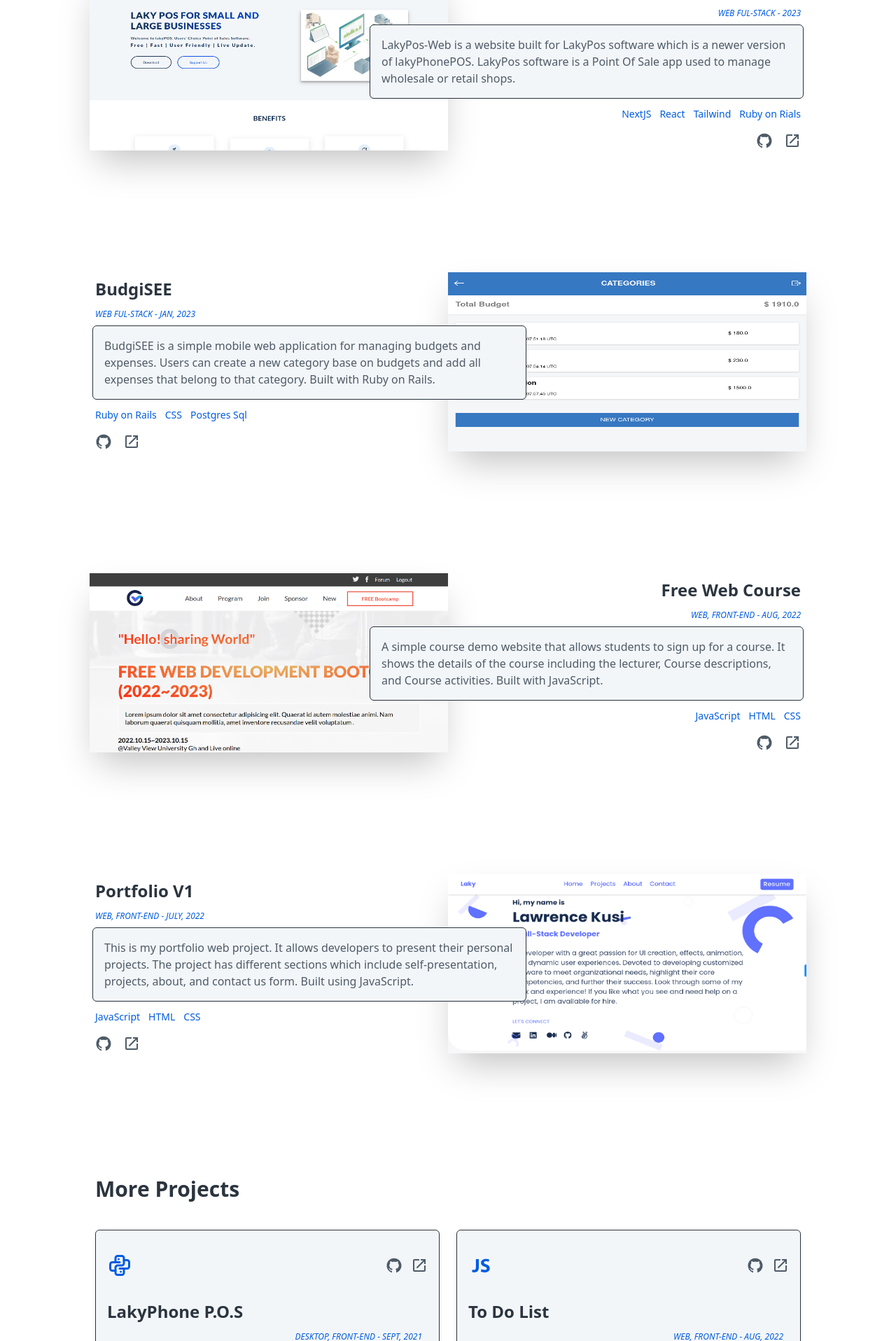
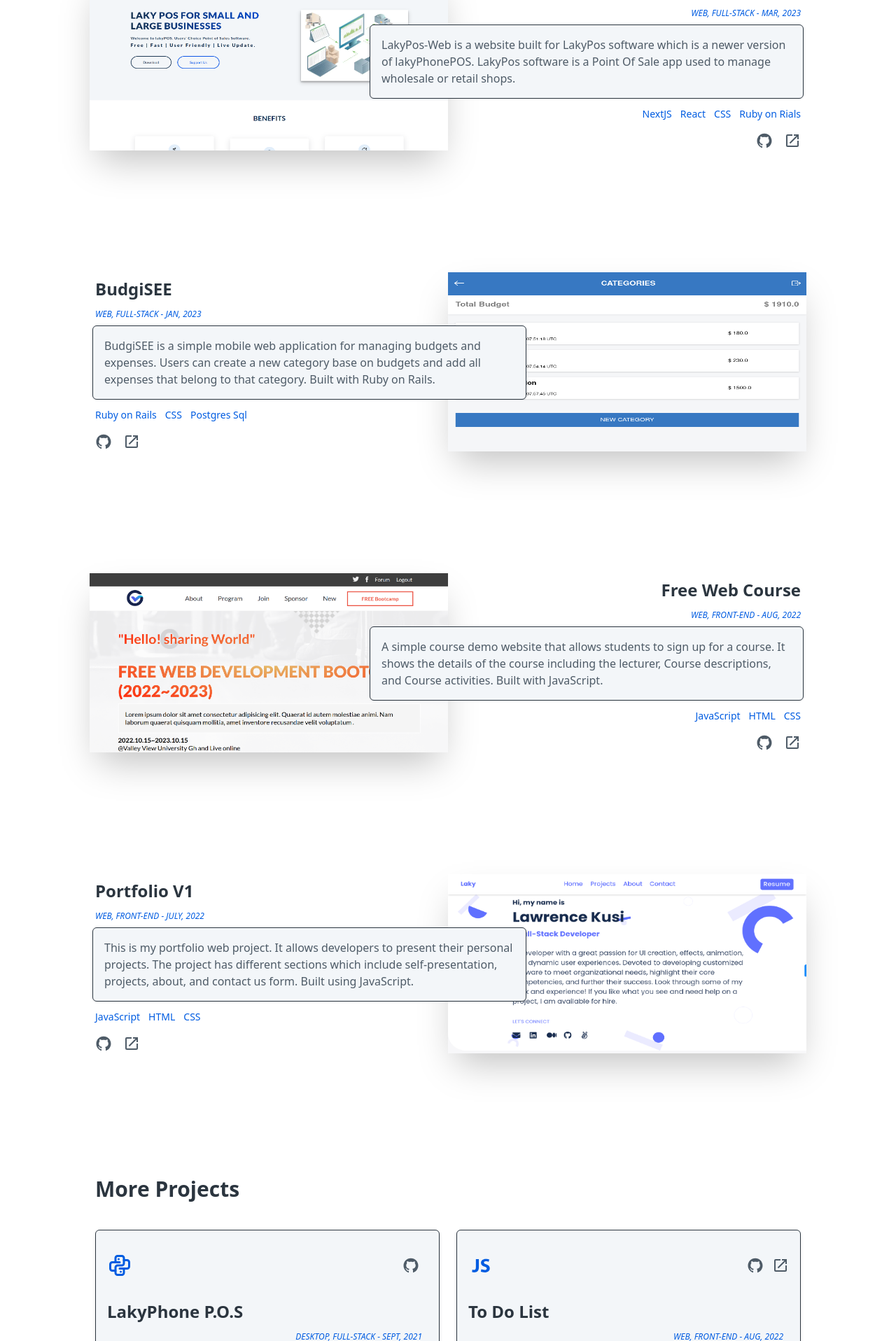
Before and after one commit to kusiLaw/porfolio_v2, a Next.js app: page / in a window 1280 px wide. Shown: the part 884-2800 px from the top of the page at 70% size. Built offline with nearby package versions, Linux system fonts and the light colour scheme; what tailwindcss-animated, tailwindcss-dark-mode would draw is missing.

Commit message:
Fix data type error
- Update resume link to pdf file

```diff
--- a/components/archive/archive.jsx
+++ b/components/archive/archive.jsx
@@ -10,8 +10,8 @@ import {DiJavascript1} from "react-icons/di"
 import { SubTile } from '../title/title';
 
 
-const Archive = ({text, title, main_tech, type="", year="", live = "", source ="", tech_stacks = []}) => {
-  console.log(main_tech)
+const Archive = ({text, title, main_tech, type="", year="", live = "", source ="", tech_stacks = []} ) => {
+
  const iconLibrary = {
     'JavaScript': () => (<DiJavascript1 />),
     'Python' : () => (<TbBrandPython />),
@@ -36,9 +36,10 @@ const Archive = ({text, title, main_tech, type="", year="", live = "", source ="
                   </Link>
               </dev>
              <dev className=' hover:dark:text-dark_accent hover:scale-110 duration-200'>
-                   <Link href={live} className=''  target='_blank'>
+                 { live.length > 0 &&  <Link href={live} className=''  target='_blank'>
                       <MdOpenInNew />
                    </Link>
+                 }
               </dev>
           </div>
       </div>
--- a/components/resume/resume.jsx
+++ b/components/resume/resume.jsx
@@ -3,7 +3,7 @@ import Link from "next/link"
 
 const Resume = ({isOpen}) => {
   return (
-   <Link href={'https://docs.google.com/document/d/1pTXjshj-gHeQ-aqIyUDYjvYG_WbaWTPRaA-69UEuj1Y/edit?usp=sharing'} className={isOpen ? 'inline-block border-2 border-dotted  mt-5 px-3 py-3  \
+   <Link href={'https://drive.google.com/file/d/1cUlp3LK7mRJ3TiUL1mKXVWYSnCGjkizi/view?usp=sharing'} className={isOpen ? 'inline-block border-2 border-dotted  mt-5 px-3 py-3  \
      border-light_accent dark:border-dark_accent text-light_accent  dark:text-dark_accent \
    hover:text-white hover:border-bg-light_accent  hover:bg-light_accent  \
     hover:dark:text-white hover:border-bg-dark_accent hover:dark:bg-dark_accent' :
@@ -11,7 +11,7 @@ const Resume = ({isOpen}) => {
    'hidden xl:inline-block border-dotted border-4 \
    border-light_accent text-light_accent dark:border-dark_accent py-1 px-3 dark:text-dark_accent \
    hover:text-white hover:border-bg-light_accent  hover:bg-light_accent  \
-    hover:dark:text-white hover:border-bg-dark_accent hover:dark:bg-dark_accent'} target="blank">{isOpen ? "Get My Resume" : "Resume"}</Link>
+    hover:dark:text-white hover:border-bg-dark_accent hover:dark:bg-dark_accent'} target="_blank">{isOpen ? "Get My Resume" : "Resume"}</Link>
   )
 }
 
--- a/data/data.json
+++ b/data/data.json
@@ -5,11 +5,11 @@
                     "img" : "/laky_web.png",
                     "text" : "LakyPos-Web is a website built for LakyPos software which is a newer version of lakyPhonePOS. LakyPos software is a Point Of Sale app used to manage wholesale or retail shops.",
                     "title" : "Laky-P.O.S",
-                    "tech_stack" : ["NextJS", "React", "Tailwind", "Ruby on Rials"],
+                    "tech_stack" : ["NextJS", "React", "CSS", "Ruby on Rials"],
                     "source" : "https://github.com/kusiLaw/lakypos_web",
                     "live" : "https://lakypos-web.vercel.app/",
-                    "type" : "Web Ful-Stack",
-                    "year" : "2023"
+                    "type" : "Web, Full-Stack",
+                    "year" : "Mar, 2023"
                   },
 
                   {
@@ -19,7 +19,7 @@
                    "tech_stack" : ["Ruby on Rails", "CSS", "Postgres Sql"],
                    "source" : "https://github.com/kusiLaw/budget_app",
                    "live" : "https://budgisee.onrender.com/",
-                   "type" : "Web Ful-Stack",
+                   "type" : "Web, Full-Stack",
                    "year" : "Jan, 2023"
                  },
 
@@ -31,7 +31,7 @@
                     "tech_stack" : ["JavaScript", "HTML", "CSS"],
                     "source" : "https://github.com/kusiLaw/web-dev-course",
                     "live" : "https://kusilaw.github.io/web-dev-course/",
-                    "type" : "Web, Front-end",
+                    "type" : "Web, Front-End",
                     "year" : "Aug, 2022"
                   },
                   {
@@ -52,9 +52,9 @@
                            "text" : "This is a Point-Of-Sales desktop app built specifically for managing mobile phone retail shops. It is a robust, scalable, and powerful app with a modern design (Dracula theme). The newer version of this app(LakyPos) is general-purpose and can be used in almost all settings.  Built with Python, PySide, and CSS.",
                            "main_tech" : "Python",
                            "tech_stacks" : ["Python", "PySide", "MySql", "Numpy", "Pandas"],
-                           "source" : "https://github.com/kusiLaw/To-Do-List",
-                           "live" : "https://kusilaw.github.io/To-Do-List/",
-                           "type" : "Desktop, Front-end",
+                           "source" : "https://github.com/kusiLaw/laky-phone-POS",
+                           "live" : "",
+                           "type" : "Desktop, Full-Stack",
                            "year" : "Sept, 2021"
                          },
                          {
@@ -64,11 +64,9 @@
                           "tech_stacks" : ["JavaScript", "HTML", "CSS"],
                           "source" : "https://github.com/kusiLaw/To-Do-List",
                           "live" : "https://kusilaw.github.io/To-Do-List/",
-                          "type" : "Web, Front-end",
+                          "type" : "Web, Front-End",
                           "year" : "Aug, 2022"
                         },
-
-
 
                        {
                         "title" : "Book Store",
@@ -77,7 +75,7 @@
                         "tech_stacks" : ["JavaScript", "React", "Redux",  "CSS"],
                         "source" : "https://github.com/kusiLaw/book_store",
                         "live" : "",
-                       "type" : "Web Front-end",
+                        "type" : "Web, Front-End",
                         "year" : "Sept, 2022"
                       },
 
@@ -88,7 +86,7 @@
                        "tech_stacks" : ["React", "Redux", "CSS"],
                        "source" : "https://github.com/kusiLaw/Space_Travelers_Hub",
                        "live" : "",
-                       "type" : "Web Front-end",
+                       "type" : "Web, Front-End",
                        "year" : "Oct, 2023"
                      },
 
@@ -98,7 +96,7 @@
                       "main_tech" : "React",
                       "tech_stacks" : ["React", "JavaScript", "CSS"],
                       "source" : "https://github.com/kusiLaw/math_magicians",
-                      "live" : "#",
+                      "live" : "",
                       "type" : "Web Front-end",
                       "year" : "Sep, 2022"
                     }
--- a/pages/index.js
+++ b/pages/index.js
@@ -74,7 +74,7 @@ export default function Home({data}) {
               { viewAll ? extra_projects.map((project) =>(
                 <Archive {...project} key={project.title}/> )) :
 
-                extra_projects.slice(0,4).map((project) =>(
+                extra_projects.slice(0,2).map((project) =>(
                 <Archive {...project} key={project.title}/> ))
                 }
            </div>
```
Lines whose indentation alone changed are shown as unchanged.
